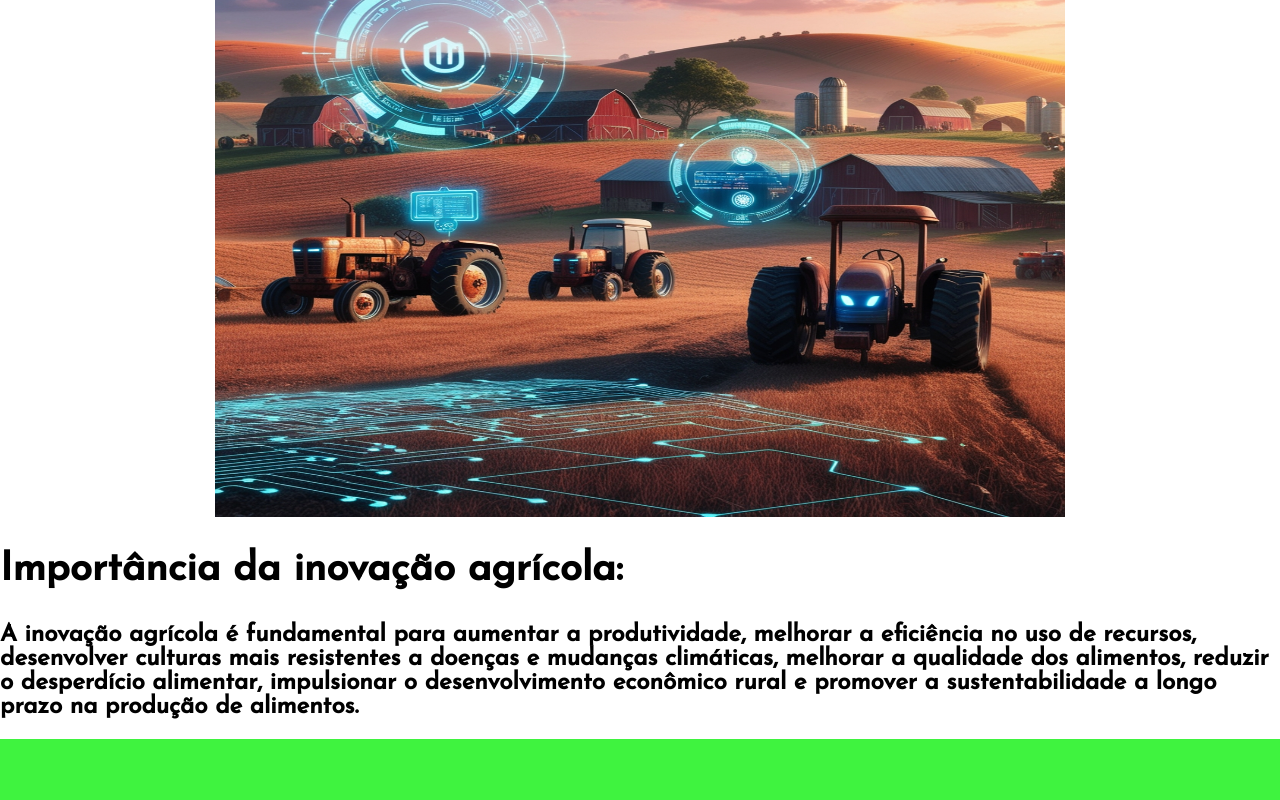
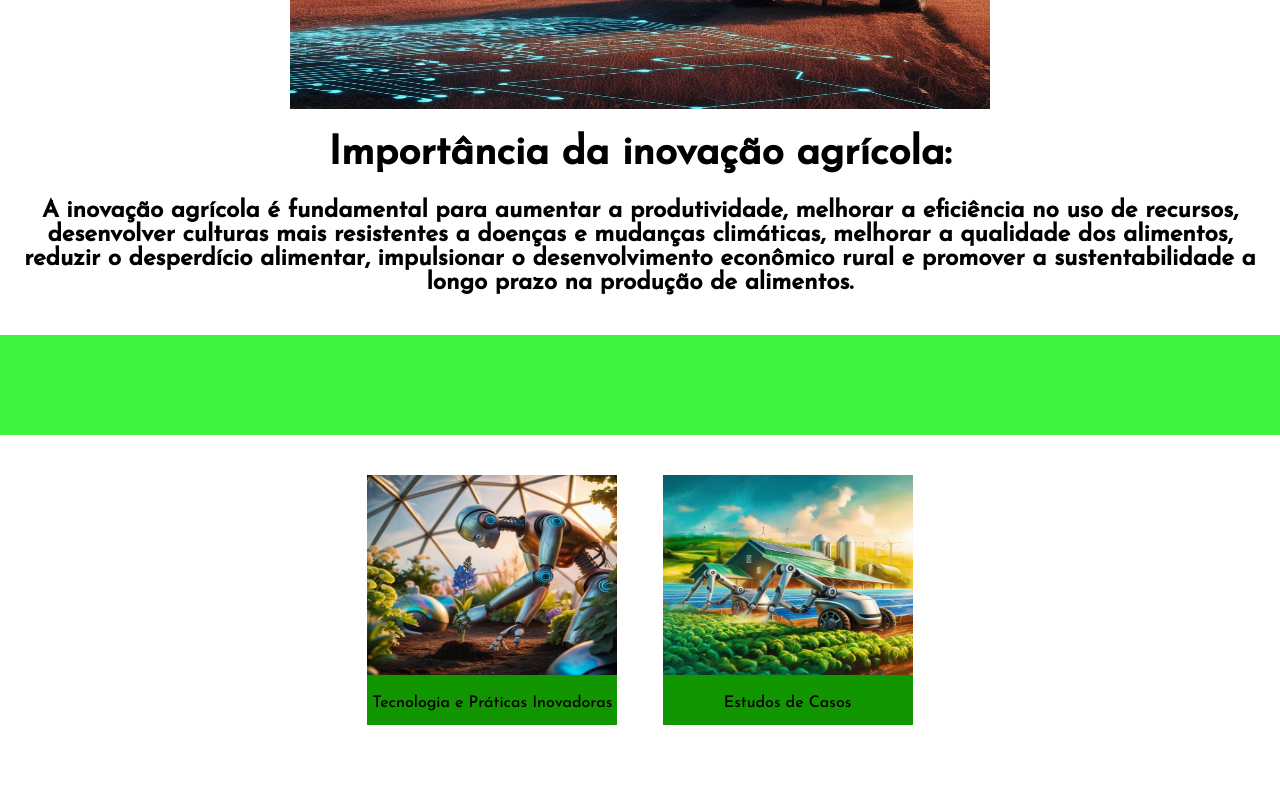
Before and after one commit to RaphaelhOliveira/Agrinho, a plain HTML site: page index.html in a window 1280 px wide. Shown: the part 1820-2620 px from the top of the page. After the commit the page ends 2565 px from the top, so only its background shows below. Drawn offline with Linux system fonts and the light colour scheme.

Commit message:
Update index.css

```diff
--- a/index.css
+++ b/index.css
@@ -1,60 +1,76 @@
 @import url('https://fonts.googleapis.com/css2?family=Josefin+Sans:ital,wght@0,500;1,500&display=swap');
 
 body {
-    margin: 0px;
+    margin: 0;
+    padding: 0;
+    font-family: "Josefin Sans", sans-serif;
 }
 
 header {
     background-color: green;
     color: white;
-    padding: 50px;
+    padding: 20px;
     text-align: center;
-    background-image: url(https://blog.climatefieldview.com.br/hs-fs/hubfs/IOT%20na%20agricultura-3.jpg);
-    background-repeat: no-repeat;
-    background-size: cover;
-    background-position: center;
 }
 
 .texto {
-    flex: 1;
     padding: 20px;
-
 }
 
-.foto1 {
-    display: block;
-    margin-left: auto;
-    margin-right: auto;
-    height: 600px;
-    width: 850px;
-}
-
-
 .fonte {
-  font-family: "Josefin Sans", sans-serif;
-  font-optical-sizing: auto;
-  font-weight: 500;
-  font-style: normal;
+    font-weight: 500;
+    font-style: normal;
+    padding: 20px;
+    text-align: center;
 }
 
 .content {
     display: flex;
+    justify-content: center;
+    align-items: center;
+    flex-direction: column;
+}
 
-}
 h1 {
     font-size: 50px;
     text-align: center;
 }
 
-
-.sec2{
-    background-color:rgb(63, 243, 63);
-    height: 100px;
-}
-.txpt2 {
-    font-size: 40px;
-}
-.sec3{
+.sec2, .sec3 {
     background-color: rgb(63, 243, 63);
     height: 100px;
 }
+
+.txpt2 {
+    font-size: 40px;
+    margin: 25px auto;
+}
+
+.quadros {
+    text-align: center;
+    margin-top: 20px;
+}
+
+.quadro {
+    display: inline-block;
+    width: 250px;
+    height: 250px;
+    margin: 20px;
+    background-color: #119600;
+    text-align: center;
+    cursor: pointer;
+    transition: transform 0.3s ease;
+}
+
+.quadro img {
+    width: 250px;
+    height: 200px;
+}
+
+/* Estilos específicos para a imagem principal */
+.foto1 {
+    display: block;
+    margin: 0 auto;
+    height: 400px;
+    width: 700px;
+}
```
